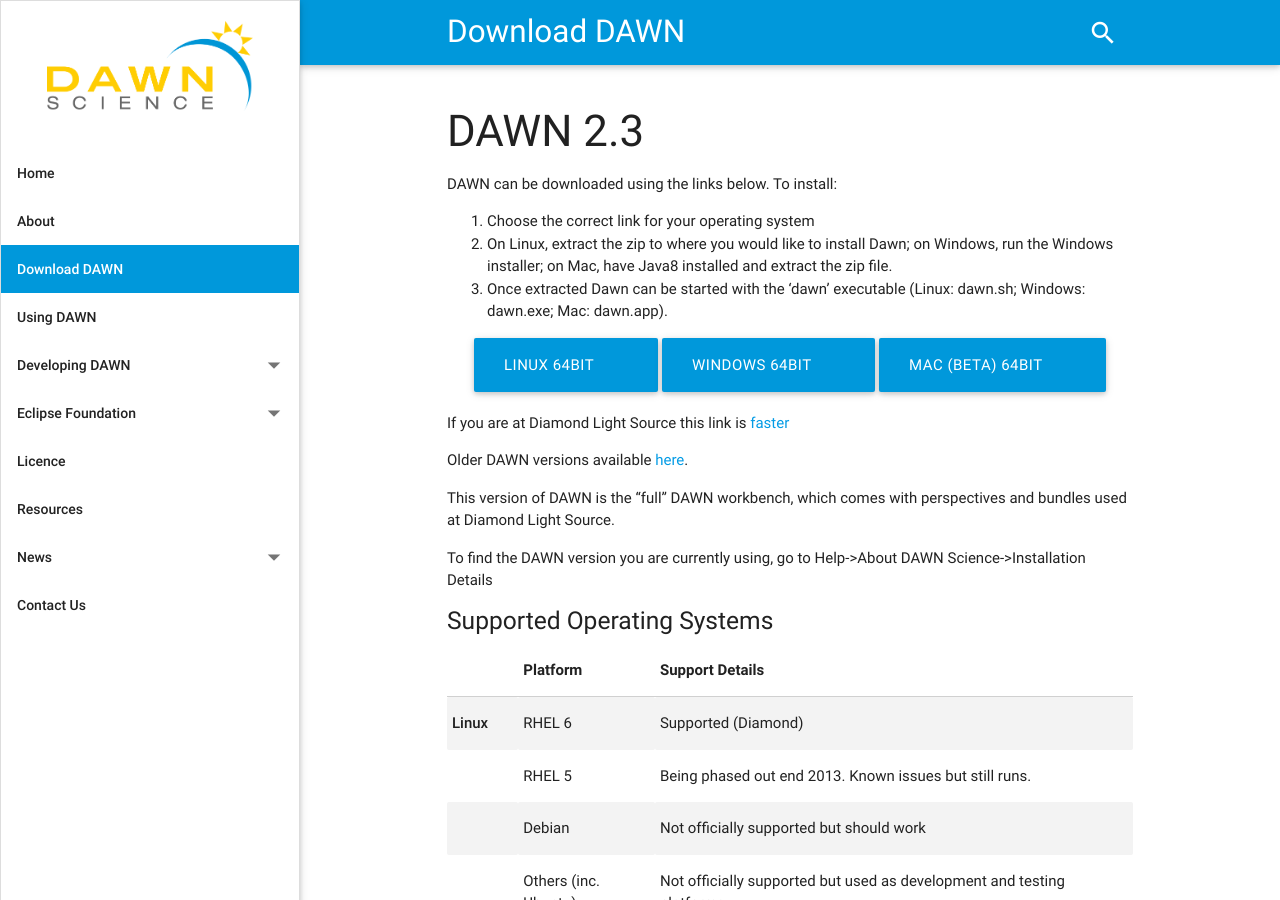
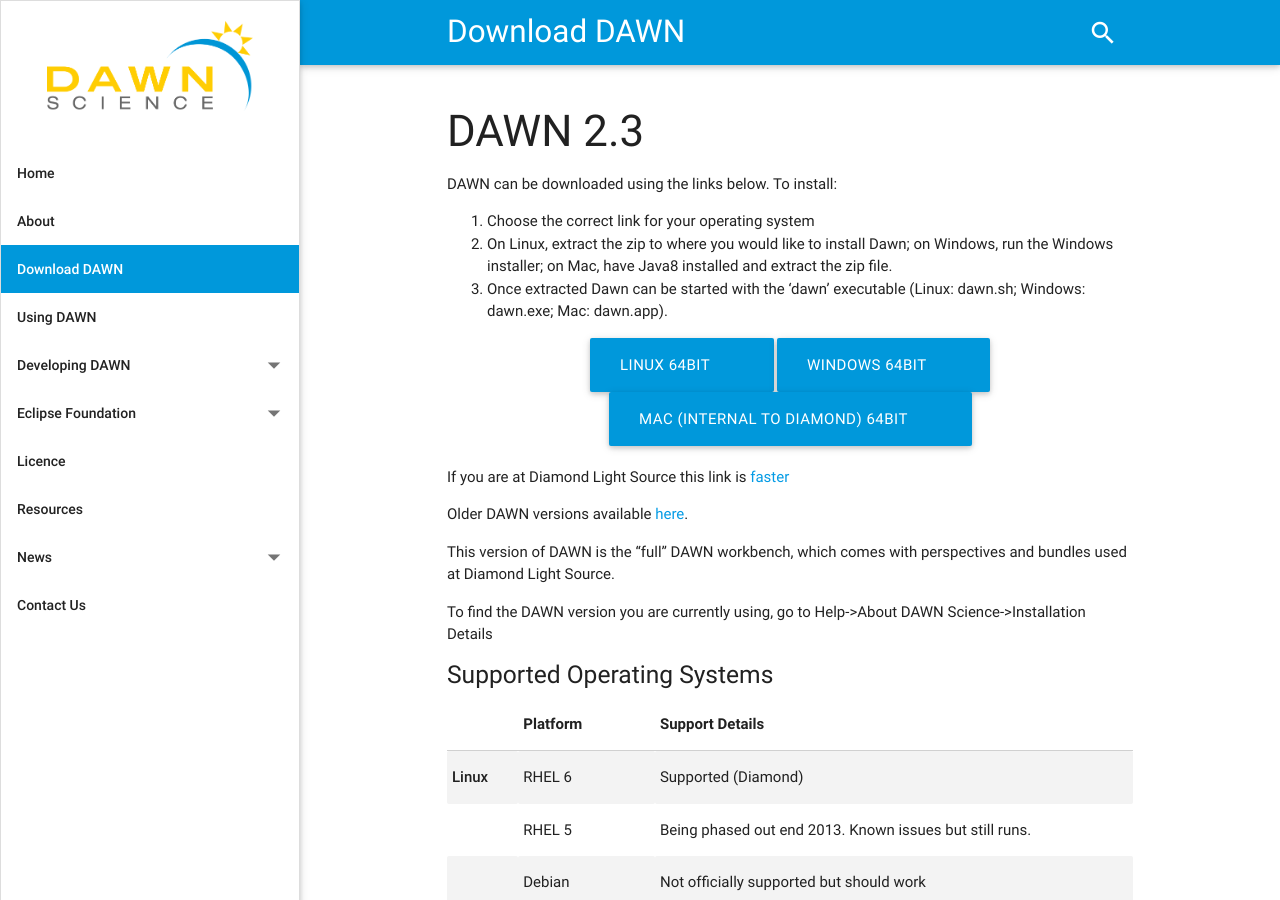
Before and after one commit to DawnScience/dawn-website, a Jekyll site: the page built from _pages/02_download-dawn.md, in a window 1280 px wide and 900 px high. Built offline with Jekyll 4.4.1, drawn with Linux system fonts in a browser that asks for light colours; nearby versions of some CDN libraries.

Commit message:
Update 02_download-dawn.md

```diff
--- a/_pages/02_download-dawn.md
+++ b/_pages/02_download-dawn.md
@@ -18,7 +18,7 @@
         	Windows 64bit<i class="material-icons right">&#xE2C4;</i>
         </a>
         <a href="http://dawn.diamond.ac.uk/DawnDiamond/2.3/downloads/builds-release/DawnDiamond-2.3.0.v20161123-1546-mac64.zip" class="btn-large waves-effect">
-        	Mac (Beta) 64bit<i class="material-icons right">&#xE2C4;</i>
+        	Mac (internal to Diamond) 64bit<i class="material-icons right">&#xE2C4;</i>
         </a>
 </div>
 
```
